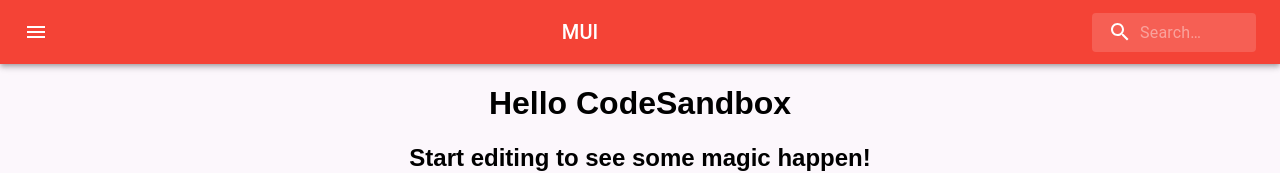
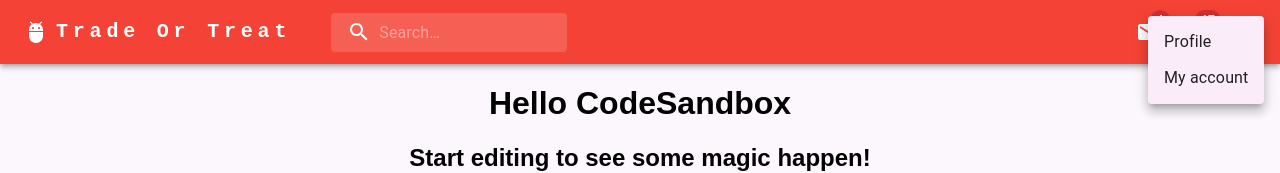
Before and after one commit to b72u68/TradeOrTreat, a React (Create React App) app: page / in a window 1280 px wide. Both pictures are taken after a click on the button "account of current user". Shown: the top 173 px of the page. Built offline with nearby package versions, Linux system fonts and the light colour scheme.

Commit message:
Update Navbar (Profile, Logo, Msg, Notif)

```diff
--- a/src/navbar.js
+++ b/src/navbar.js
@@ -6,8 +6,16 @@
 import IconButton from "@mui/material/IconButton";
 import Typography from "@mui/material/Typography";
 import InputBase from "@mui/material/InputBase";
+import Badge from "@mui/material/Badge";
+import MenuItem from "@mui/material/MenuItem";
+import Menu from "@mui/material/Menu";
 import MenuIcon from "@mui/icons-material/Menu";
 import SearchIcon from "@mui/icons-material/Search";
+import AccountCircle from "@mui/icons-material/AccountCircle";
+import MailIcon from "@mui/icons-material/Mail";
+import NotificationsIcon from "@mui/icons-material/Notifications";
+import MoreIcon from "@mui/icons-material/MoreVert";
+import AdbIcon from "@mui/icons-material/Adb";
 
 const Search = styled("div")(({ theme }) => ({
   position: "relative",
@@ -16,10 +24,11 @@
   "&:hover": {
     backgroundColor: alpha(theme.palette.common.white, 0.25),
   },
+  marginRight: theme.spacing(2),
   marginLeft: 0,
   width: "100%",
   [theme.breakpoints.up("sm")]: {
-    marginLeft: theme.spacing(1),
+    marginLeft: theme.spacing(3),
     width: "auto",
   },
 }));
@@ -42,37 +51,155 @@
     paddingLeft: `calc(1em + ${theme.spacing(4)})`,
     transition: theme.transitions.create("width"),
     width: "100%",
-    [theme.breakpoints.up("sm")]: {
-      width: "12ch",
-      "&:focus": {
-        width: "20ch",
-      },
+    [theme.breakpoints.up("md")]: {
+      width: "20ch",
     },
   },
 }));
 
-export default function Navbar() {
+export default function PrimarySearchAppBar() {
+  const [anchorElNav, setAnchorElNav] = React.useState(null);
+
+  const [anchorEl, setAnchorEl] = React.useState(null);
+  const [mobileMoreAnchorEl, setMobileMoreAnchorEl] = React.useState(null);
+
+  const isMenuOpen = Boolean(anchorEl);
+  const isMobileMenuOpen = Boolean(mobileMoreAnchorEl);
+
+  const handleProfileMenuOpen = (event) => {
+    setAnchorEl(event.currentTarget);
+  };
+
+  const handleMobileMenuClose = () => {
+    setMobileMoreAnchorEl(null);
+  };
+
+  const handleMenuClose = () => {
+    setAnchorEl(null);
+    handleMobileMenuClose();
+  };
+
+  const handleMobileMenuOpen = (event) => {
+    setMobileMoreAnchorEl(event.currentTarget);
+  };
+
+  const handleOpenNavMenu = (event) => {
+    setAnchorElNav(event.currentTarget);
+  };
+
+  const handleCloseNavMenu = () => {
+    setAnchorElNav(null);
+  };
+
+  const menuId = "primary-search-account-menu";
+  const renderMenu = (
+    <Menu
+      anchorEl={anchorEl}
+      anchorOrigin={{
+        vertical: "top",
+        horizontal: "right",
+      }}
+      id={menuId}
+      keepMounted
+      transformOrigin={{
+        vertical: "top",
+        horizontal: "right",
+      }}
+      open={isMenuOpen}
+      onClose={handleMenuClose}
+    >
+      <MenuItem onClick={handleMenuClose}>Profile</MenuItem>
+      <MenuItem onClick={handleMenuClose}>My account</MenuItem>
+    </Menu>
+  );
+
+  const mobileMenuId = "primary-search-account-menu-mobile";
+  const renderMobileMenu = (
+    <Menu
+      anchorEl={mobileMoreAnchorEl}
+      anchorOrigin={{
+        vertical: "top",
+        horizontal: "right",
+      }}
+      id={mobileMenuId}
+      keepMounted
+      transformOrigin={{
+        vertical: "top",
+        horizontal: "right",
+      }}
+      open={isMobileMenuOpen}
+      onClose={handleMobileMenuClose}
+    >
+      <MenuItem>
+        <IconButton size="large" aria-label="show 4 new mails" color="inherit">
+          <Badge badgeContent={4} color="error">
+            <MailIcon />
+          </Badge>
+        </IconButton>
+        <p>Messages</p>
+      </MenuItem>
+      <MenuItem>
+        <IconButton
+          size="large"
+          aria-label="show 17 new notifications"
+          color="inherit"
+        >
+          <Badge badgeContent={17} color="error">
+            <NotificationsIcon />
+          </Badge>
+        </IconButton>
+        <p>Notifications</p>
+      </MenuItem>
+      <MenuItem onClick={handleProfileMenuOpen}>
+        <IconButton
+          size="large"
+          aria-label="account of current user"
+          aria-controls="primary-search-account-menu"
+          aria-haspopup="true"
+          color="inherit"
+        >
+          <AccountCircle />
+        </IconButton>
+        <p>Profile</p>
+      </MenuItem>
+    </Menu>
+  );
+
   return (
     <Box sx={{ flexGrow: 1 }}>
       <AppBar position="static">
         <Toolbar>
-          <IconButton
-            size="large"
-            edge="start"
-            color="inherit"
-            aria-label="open drawer"
-            sx={{ mr: 2 }}
-          >
-            <MenuIcon />
-          </IconButton>
+          <AdbIcon sx={{ display: { xs: "none", md: "flex" }, mr: 1 }} />
           <Typography
             variant="h6"
             noWrap
-            component="div"
-            sx={{ flexGrow: 1, display: { xs: "none", sm: "block" } }}
+            component="a"
+            href="/"
+            sx={{
+              mr: 2,
+              display: { xs: "none", md: "flex" },
+              fontFamily: "monospace",
+              fontWeight: 700,
+              letterSpacing: ".3rem",
+              color: "inherit",
+              textDecoration: "none",
+            }}
           >
-            MUI
+            Trade Or Treat
           </Typography>
+
+          <Box sx={{ flexGrow: 1, display: { xs: "flex", md: "none" } }}>
+            <IconButton
+              size="large"
+              aria-label="account of current user"
+              aria-controls="menu-appbar"
+              aria-haspopup="true"
+              onClick={handleOpenNavMenu}
+              color="inherit"
+            >
+              <MenuIcon />
+            </IconButton>
+          </Box>
           <Search>
             <SearchIconWrapper>
               <SearchIcon />
@@ -82,8 +209,54 @@
               inputProps={{ "aria-label": "search" }}
             />
           </Search>
+          <Box sx={{ flexGrow: 1 }} />
+          <Box sx={{ display: { xs: "none", md: "flex" } }}>
+            <IconButton
+              size="large"
+              aria-label="show 4 new mails"
+              color="inherit"
+            >
+              <Badge badgeContent={4} color="error">
+                <MailIcon />
+              </Badge>
+            </IconButton>
+            <IconButton
+              size="large"
+              aria-label="show 17 new notifications"
+              color="inherit"
+            >
+              <Badge badgeContent={17} color="error">
+                <NotificationsIcon />
+              </Badge>
+            </IconButton>
+            <IconButton
+              size="large"
+              edge="end"
+              aria-label="account of current user"
+              aria-controls={menuId}
+              aria-haspopup="true"
+              onClick={handleProfileMenuOpen}
+              color="inherit"
+            >
+              <AccountCircle />
+            </IconButton>
+          </Box>
+          <Box sx={{ display: { xs: "flex", md: "none" } }}>
+            <IconButton
+              size="large"
+              aria-label="show more"
+              aria-controls={mobileMenuId}
+              aria-haspopup="true"
+              onClick={handleMobileMenuOpen}
+              color="inherit"
+            >
+              <MoreIcon />
+            </IconButton>
+          </Box>
         </Toolbar>
       </AppBar>
+      {renderMobileMenu}
+      {renderMenu}
     </Box>
   );
 }
```
Also changed, not shown: public/kisspng-candy-pumpkin-candy-corn-trick-or-treating-clip-ar-candy-bag-cliparts-5aad941e390898.8728482115213250862336.png (added).
